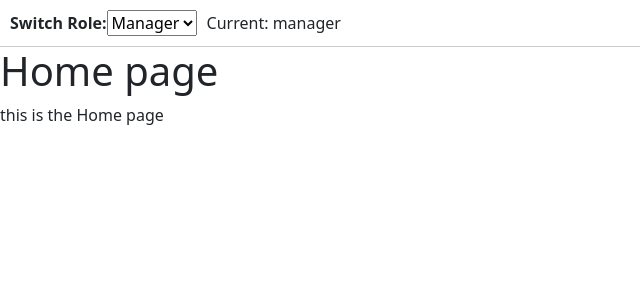
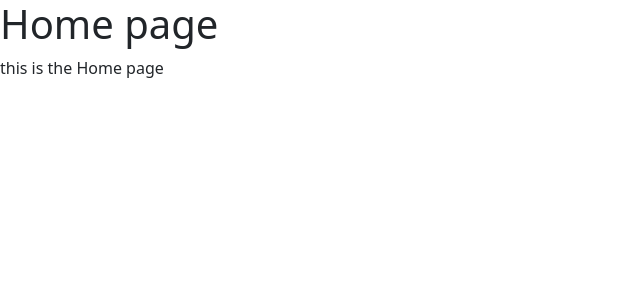
Before and after one commit to psond16/ticket-support-system-meeedly, a React (Create React App) app: page / in a window 1280 px wide. Shown: the top 300 px of the page, without its empty margins (0-640 px from the left). Built offline with nearby package versions, Linux system fonts and the light colour scheme.

Commit message:
fixed app and mainRoutes-ready to continue

```diff
--- a/src/App.js
+++ b/src/App.js
@@ -12,17 +12,6 @@ import "./Style/Tablet.css";
 
 
 function App() {
-  const agents = [
-    { id: "agent-a", name: "Agent A" },
-    { id: "agent-b", name: "Agent B" },
-    { id: "agent-c", name: "Agent C" }
-  ];
-
-  const [currentUser, setCurrentUser] = useState({
-    role: "manager"
-  });
-
-  const [selectedAgentId, setSelectedAgentId] = useState("agent-a");
 
   const [tickets, setTickets] = useState(() => {
     return CommonHomeUtils.getSavedTickets();
@@ -46,67 +35,15 @@ function App() {
     });
   };
 
-  const assignToMe = (id) => {
-    setTickets((prev) => {
-      const updated = prev.map((t) =>
-        t.id === id
-          ? {
-              ...t,
-              assignedTo: selectedAgentId,
-              status: "In Progress"
-            }
-          : t
-      );
-
-      CommonHomeUtils.saveTickets(updated);
-      return updated;
-    });
-  };
 
   return (
     <>
-
-      <div style={{ padding: "10px", borderBottom: "1px solid #ccc" }}>
-        <strong>Switch Role:</strong>
-
-        <select
-          value={currentUser.role}
-          onChange={(e) => {
-            setCurrentUser({ role: e.target.value });
-          }}
-        >
-          <option value="agent">Agent</option>
-          <option value="manager">Manager</option>
-        </select>
-
-        {currentUser.role === "agent" && (
-        <select
-          value={selectedAgentId}
-          onChange={(e) => setSelectedAgentId(e.target.value)}
-          style={{ marginLeft: "10px" }}
-        >
-          {agents.map((a) => (
-            <option key={a.id} value={a.id}>
-              {a.name}
-            </option>
-          ))}
-        </select>
-        )}
-
-        <span style={{ marginLeft: "10px" }}>
-          Current: {currentUser.role}
-        </span>
-      </div>
 
       <MainRoute
         tickets={tickets}
         addTicket={addTicket}
         deleteTicket={deleteTicket}
         setTickets={setTickets}
-        assignToMe={assignToMe}
-        currentUser={currentUser}
-        agents={agents}
-        selectedAgentId={selectedAgentId}
       />
     </>
   );
--- a/src/Routes/MainRoute.js
+++ b/src/Routes/MainRoute.js
@@ -11,20 +11,22 @@ import CommonHomeUtils from "../Scripts/CommonHomeUtils";
 export default function MainRoute({ tickets, addTicket, deleteTicket, setTickets }){
 
     const assignToMe = (ticketId) => {
-        const currentUser = "Agent A";
-
         setTickets((prev) => {
             const updated = prev.map((t) =>
                 t.id === ticketId
-                    ? { ...t, assignedTo: currentUser }
+                    ? {
+                        ...t,
+                        assignedTo: "Agent A",
+                        status: "In Progress"
+                    }
                     : t
-            )
+            );
+
             CommonHomeUtils.saveTickets(updated);
-
             return updated;
         });
+    };
 
-    };
 
     return(
         <>
```
